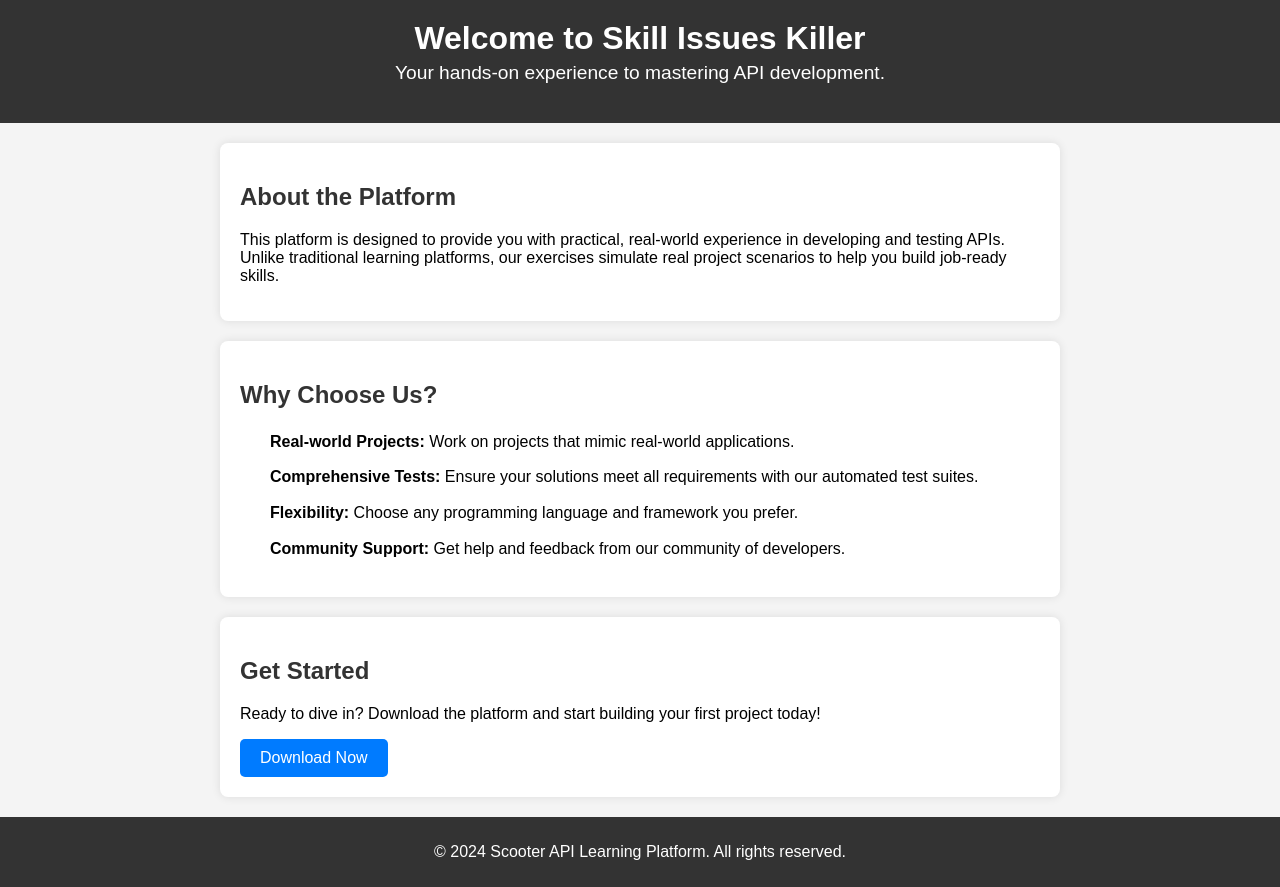
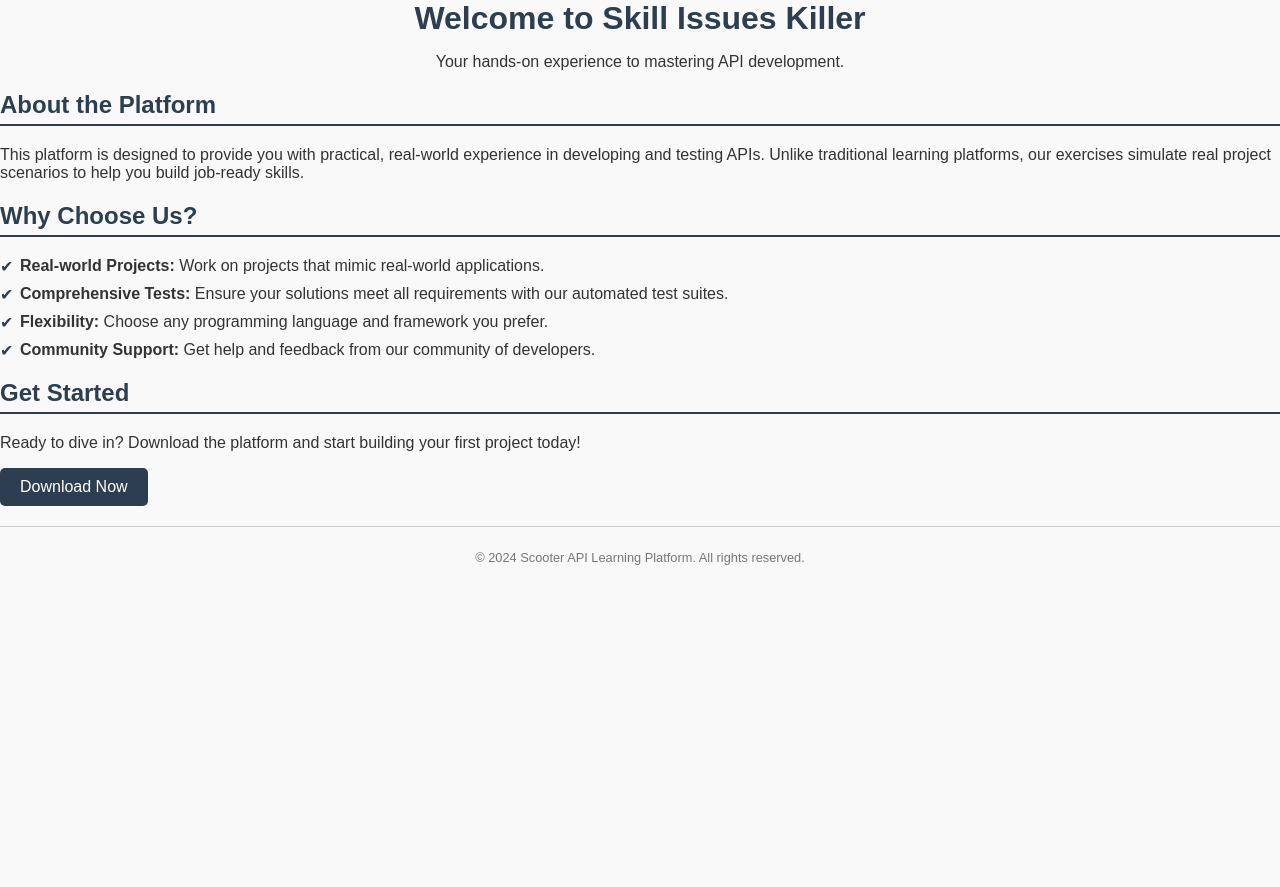
Before and after one commit to sissues/sissues.github.io, a plain HTML site: page index.html in a window 1280 px wide. After the commit the page ends 800 px from the top, so only its background shows below. Drawn offline with Linux system fonts and the light colour scheme.

Commit message:
Update styles.css

```diff
--- a/styles.css
+++ b/styles.css
@@ -1,37 +1,38 @@
 body {
     font-family: Arial, sans-serif;
+    background-color: #f9f9f9;
+    color: #333;
     margin: 0;
     padding: 0;
-    background-color: #f4f4f4;
+}
+
+.container {
+    width: 90%;
+    max-width: 800px;
+    margin: 0 auto;
+    padding: 20px;
 }
 
 header {
-    background-color: #333;
-    color: white;
-    padding: 20px 0;
     text-align: center;
+    margin-bottom: 20px;
 }
 
 header h1 {
     margin: 0;
-}
-
-header p {
-    font-size: 1.2em;
-    margin-top: 5px;
+    font-size: 2em;
+    color: #2c3e50;
 }
 
 section {
-    padding: 20px;
-    margin: 20px auto;
-    max-width: 800px;
-    background-color: white;
-    border-radius: 8px;
-    box-shadow: 0 0 10px rgba(0,0,0,0.1);
+    margin-bottom: 20px;
 }
 
 h2 {
-    color: #333;
+    color: #2c3e50;
+    font-size: 1.5em;
+    border-bottom: 2px solid #2c3e50;
+    padding-bottom: 5px;
 }
 
 ul {
@@ -40,30 +41,37 @@ ul {
 }
 
 ul li {
-    background: url('checkmark.png') no-repeat left center;
-    background-size: 20px 20px;
-    padding-left: 30px;
-    margin-bottom: 10px;
-    line-height: 1.6;
+    margin: 10px 0;
+    padding-left: 20px;
+    position: relative;
 }
 
-#download .btn {
+ul li:before {
+    content: '✔';
+    position: absolute;
+    left: 0;
+    color: #2c3e50;
+}
+
+.btn {
     display: inline-block;
     padding: 10px 20px;
+    background-color: #2c3e50;
     color: white;
-    background-color: #007BFF;
     text-decoration: none;
     border-radius: 5px;
     transition: background-color 0.3s;
 }
 
-#download .btn:hover {
-    background-color: #0056b3;
+.btn:hover {
+    background-color: #1a242f;
 }
 
 footer {
     text-align: center;
     padding: 10px 0;
-    background-color: #333;
-    color: white;
+    font-size: 0.8em;
+    color: #777;
+    border-top: 1px solid #ccc;
+    margin-top: 20px;
 }
```
